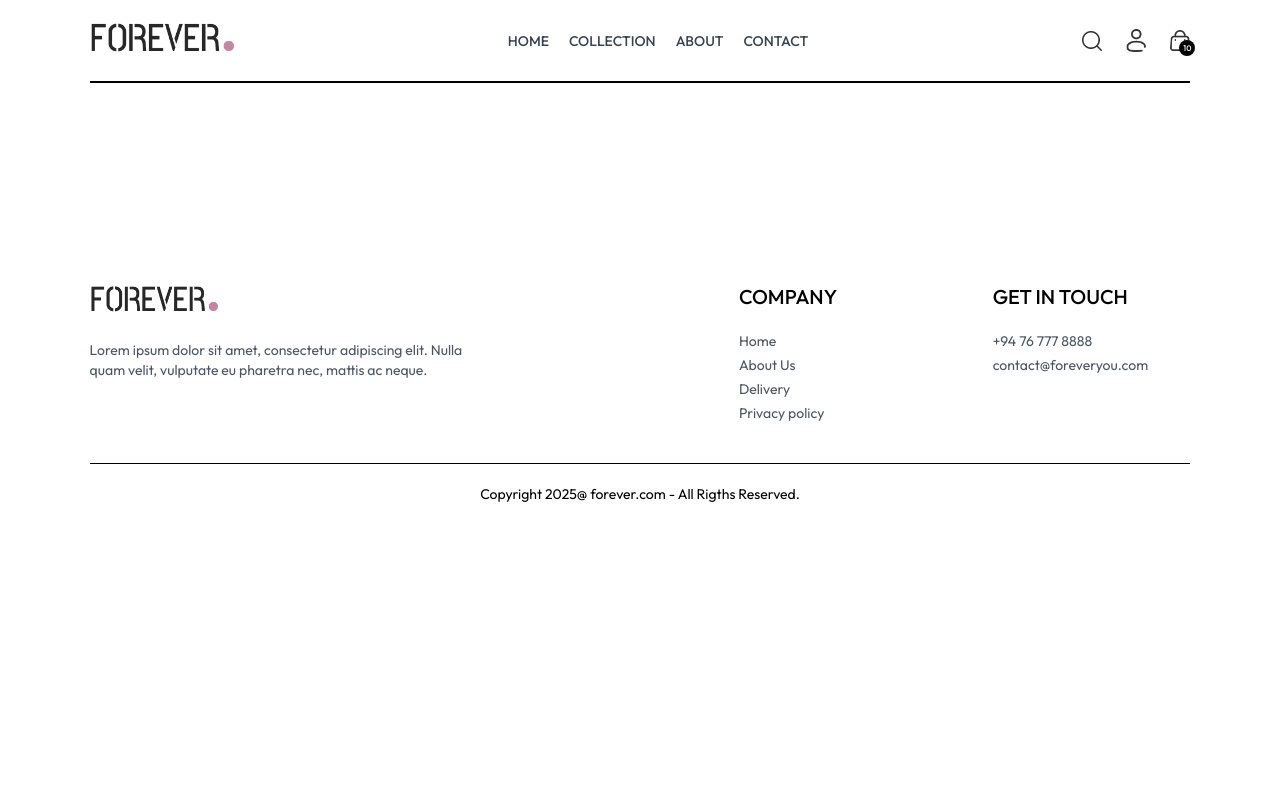
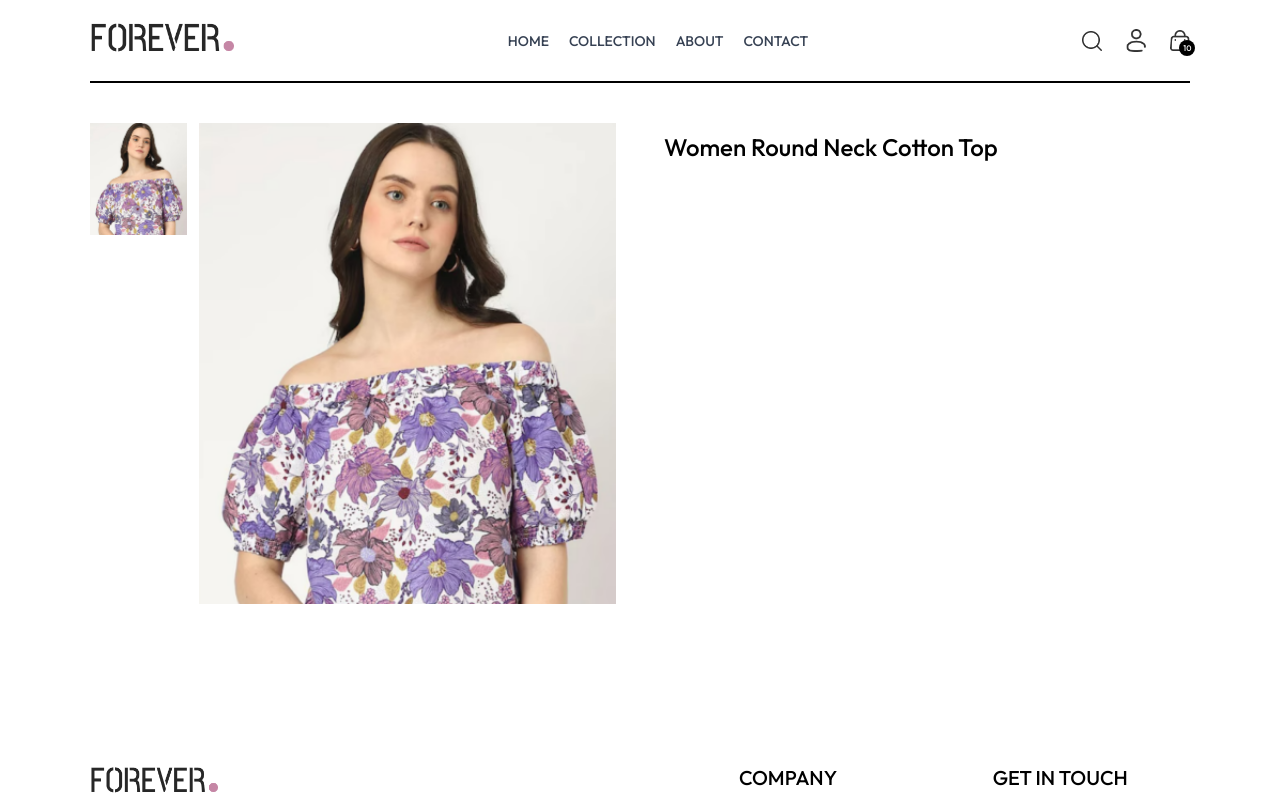
Before and after one commit to thusykanna/E-commerce-website, a React (Vite) app: page /products/aaaaa in a window 1280 px wide. Shown: the top 800 px of the page. Built offline with nearby package versions, Linux system fonts and the light colour scheme; a web font is replaced by a local one.

Commit message:
Add image gallery and product name display

```diff
--- a/src/pages/Product.jsx
+++ b/src/pages/Product.jsx
@@ -15,6 +15,7 @@
       if(item._id === productId){
         setProductData(item);
         setImage(item.image[0]);
+        console.log(item);
         return null;
       }
     })
@@ -32,10 +33,23 @@
 
         <div className='flex-1 flex flex-col-reverse gap-3 sm:flex-row'>
           <div className='flex sm:flex-col overflow-x-auto sm:overflow-y-scroll justify-between sm:justify-normal sm:w-[18.7%] w-full'>
+            {
+              productData.image.map((item, index) => (
+                <img onClick = {() => setImage(item)} src = {item} key = {index} className='w-[24%] sm:w-full sm:mb-3 flex-shrink-0 cursor-pointer' alt="" />
+              ))
+            }
+          </div>
+            <div className='w-full sm:w-[80%]'>
+              <img className='w-full h-auto' src={image} alt="" />
+            </div>
+        </div>
 
+          {/* Product details */}
+
+          <div className='flex-1'>
+              <h1 className='font-medium text-2xl mt-2'>{productData.name}</h1>
           </div>
 
-        </div>
       </div>
     </div>
   ) : <div className='opacity-0'>Loading...</div>
```
